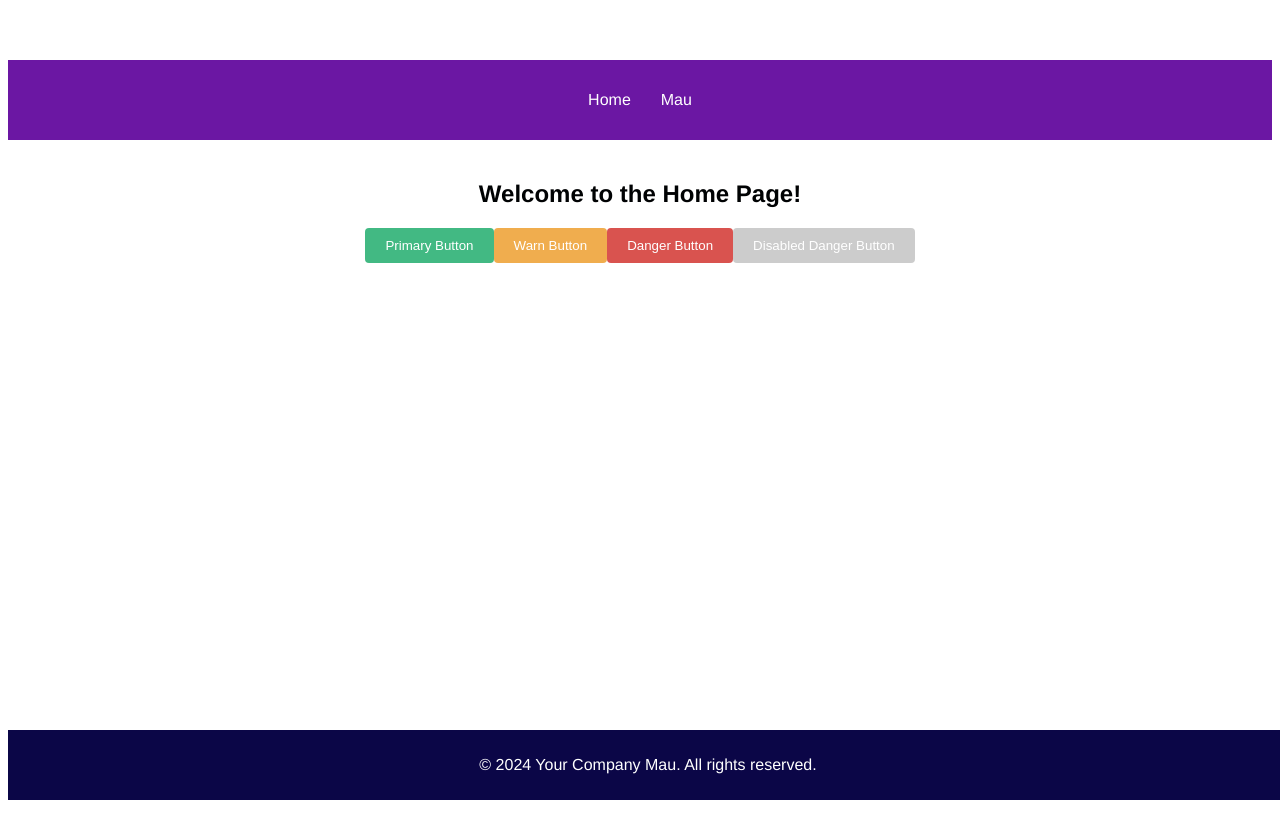
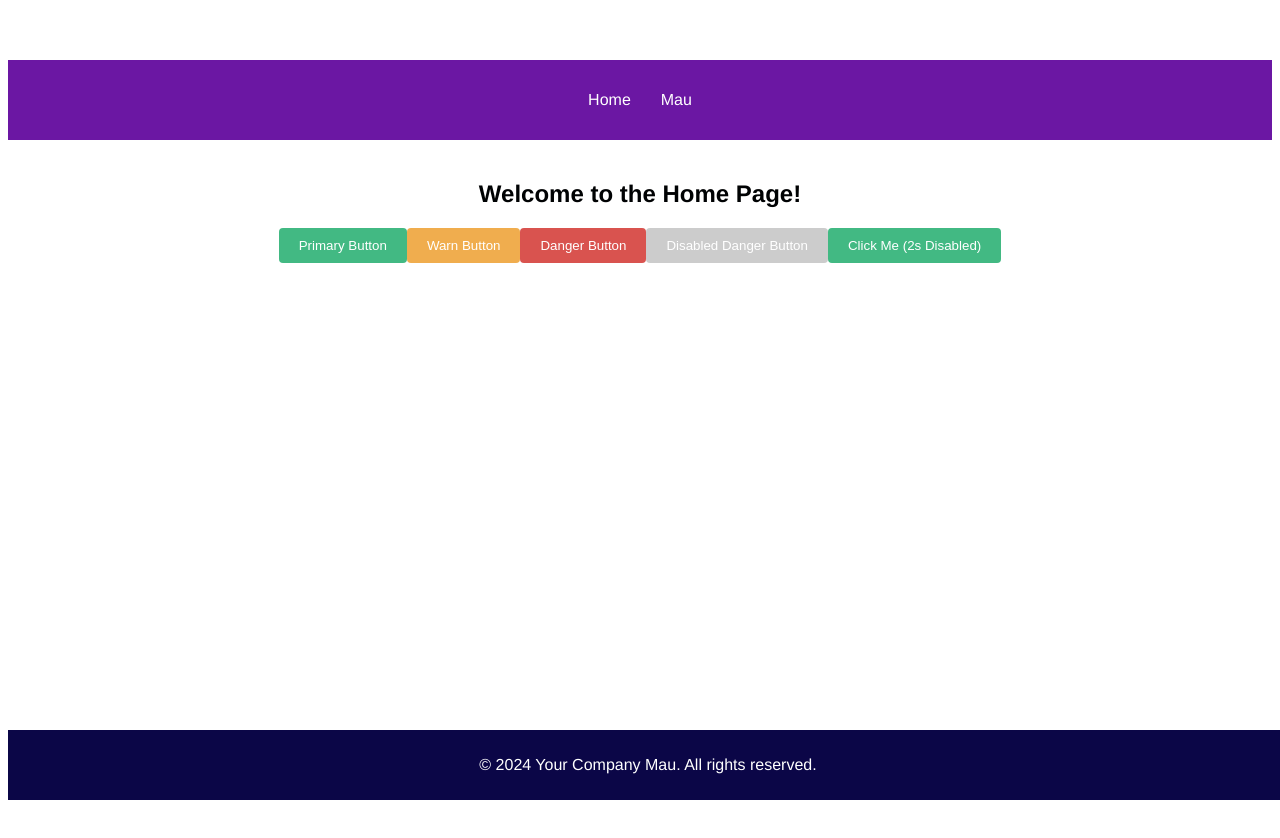
Before and after one commit to Mauranneakam/tp4, a Vue app: page / in a window 1280 px wide. Shown: the top 838 px of the page. Built offline with nearby package versions, Linux system fonts and the light colour scheme.

Commit message:
add AsyncButton

```diff
--- a/src/components/HomePage.vue
+++ b/src/components/HomePage.vue
@@ -5,6 +5,9 @@
     <BaseButton color="warn" :isDisabled="false">Warn Button</BaseButton>
     <BaseButton color="danger" :isDisabled="false">Danger Button</BaseButton>
     <BaseButton color="danger" :isDisabled="true">Disabled Danger Button</BaseButton>
+
+    <!-- New Button for Disabling -->
+    <BaseButton :isDisabled="isButtonDisabled" @click="handleClick">Click Me (2s Disabled)</BaseButton>
   </div>
 </template>
 
@@ -15,6 +18,25 @@
   name: 'HomePage',
   components: {
     BaseButton
+  },
+  data() {
+    return {
+      isButtonDisabled: false
+    };
+  },
+  methods: {
+    handleClick() {
+      // Disable the button
+      this.isButtonDisabled = true;
+
+      // Create a promise that resolves after 2 seconds
+      return new Promise((resolve) => {
+        setTimeout(() => {
+          this.isButtonDisabled = false; // Re-enable the button
+          resolve(); // Resolve the promise
+        }, 2000);
+      });
+    }
   }
 }
 </script>
```
Lines whose indentation alone changed are shown as unchanged.
